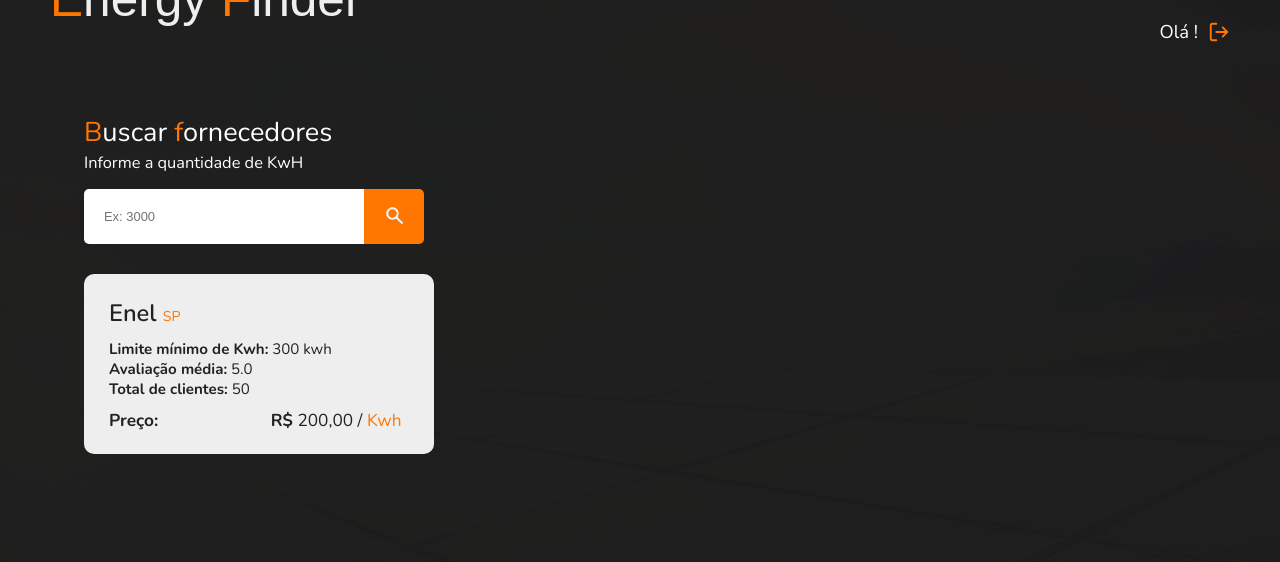
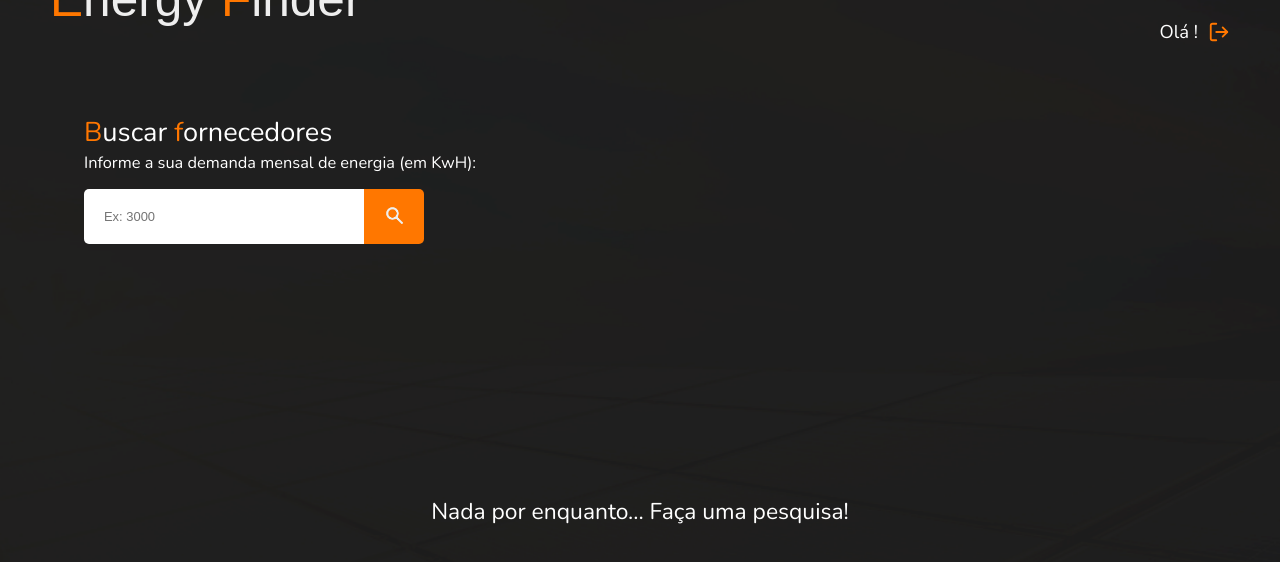
Before and after one commit to Energy-Finder/EnergyFinderWeb, a React (Create React App) app in the folder energy-finder-web/: page /home in a window 1280 px wide. Shown: the top 562 px of the page. Built offline with nearby package versions, Linux system fonts and the light colour scheme; sample sign-in values are in the browser's storage; the HTML template or start-up script is replaced by a standard one; a web font is replaced by a local one.

Commit message:
refactor: adjusts on get providers function and input search structure

```diff
--- a/energy-finder-web/src/pages/Home/index.jsx
+++ b/energy-finder-web/src/pages/Home/index.jsx
@@ -2,6 +2,7 @@ import React, { useState, useEffect } from "react";
 import { useNavigate } from 'react-router-dom';
 import searchIcon from '../../imgs/icons/search-solid.png';
 import logoutIcon from '../../imgs/icons/log-out.svg';
+import api from "../../utils/api";
 import '../global.css';
 import './style.css';
 
@@ -11,9 +12,12 @@ function Home() {
 
     const [userName, setUserName] = useState('');
     const [token, setToken] = useState(localStorage.getItem('token'));
+    const [providers, setProviders] = useState([]);
+    const [kwh, setKwh] = useState('');
+    const [notFoundMsg, setNotFoundMsg] = useState('Nada por enquanto... Faça uma pesquisa!')
 
     const checkAuth = function () {
-        if(!token) {
+        if (!token) {
             logout();
         } else {
             setUserName(userData.userName);
@@ -24,6 +28,30 @@ function Home() {
         localStorage.removeItem('@dataUser');
         localStorage.removeItem('token');
         navigate('/');
+    }
+
+    const getProviders = async function (event) {
+        event.preventDefault();
+
+        try {
+            const { data } = await api.get(`/provider/${kwh}`, {
+                headers: {
+                    'x-access-token': token
+                }
+            });
+
+            if (data.data.length > 0) {
+                setProviders(data.data);
+            } else {
+                setProviders([]);
+                setNotFoundMsg('Nenhum fornecedor encontrado para a sua demanda :(');
+            }
+        } catch (error) {
+            console.error(error);
+            if (error.response.status == 401) {
+                alert('Sua sessão expirou. Realize login de novo');
+            }
+        }
     }
 
     useEffect(() => {
@@ -43,28 +71,36 @@ function Home() {
             <section className="home-container">
                 <div className="search-box">
                     <p className="search-provider-label"><span>B</span>uscar <span>f</span>ornecedores</p>
-                    <p className="kwh-label">Informe a quantidade de KwH</p>
-                    <div className="input-search-row">
-                        <input type="text" placeholder="Ex: 3000" />
-                        <button><img src={searchIcon} height="25" width="25" /></button>
-                    </div>
+                    <p className="kwh-label">Informe a sua demanda mensal de energia (em KwH):</p>
+                    <form className="input-search-form" onSubmit={e => getProviders(e)}>
+                        <input type="text" required placeholder="Ex: 3000" onChange={e => setKwh(e.target.value)} />
+                        <button type="submit"><img src={searchIcon} height="25" width="25" /></button>
+                    </form>
+                    {providers &&
+                        providers.map((provider) =>
                             <div className="providers-list">
-                        <div className="card">
-                            <p className="provider-name">Enel <span>SP</span></p>
+                                <div className="card" key={provider.providerId}>
+                                    <p className="provider-name">{provider.providerName} <span>{provider.providerUf}</span></p>
                                     <p className="provider-average">
-                                <b>Limite mínimo de Kwh:</b> 300 kwh
+                                        <b>Limite mínimo de Kwh:</b> {provider.providerKwhLimit}
                                     </p>
                                     <p className="provider-average">
-                                <b>Avaliação média:</b> 5.0
+                                        <b>Avaliação média:</b> {provider.providerAverageRating}
                                     </p>
                                     <p className="provider-clients">
-                                <b>Total de clientes:</b> 50</p>
+                                        <b>Total de clientes:</b> {provider.providerClientsTotal}</p>
                                     <div className="price-div">
                                         <h1 className="provider-price">Preço:</h1>
-                                <p className="provider-price"><b>R$</b> 200,00 / <span>Kwh</span></p>
+                                        <p className="provider-price"><b>R$</b> {provider.providerKwhPrice} / <span>Kwh</span></p>
                                     </div>
                                 </div>
                             </div>
+                        )}
+                    {providers.length < 1 &&
+                       <div className="not-found-providers">
+                           <p>{notFoundMsg}</p>
+                       </div>
+                    }
                 </div>
             </section>
         </section>
--- a/energy-finder-web/src/pages/Home/style.css
+++ b/energy-finder-web/src/pages/Home/style.css
@@ -76,37 +76,49 @@
     font-size: 3.8ch;
 }
 
-.home-body .home-container .search-box .input-search-row {
+.home-body .home-container .search-box .input-search-form {
     display: flex;
     flex-direction: row;
     margin-top: 15px;
 }
 
-.home-body .home-container .search-box .input-search-row input {
+.home-body .home-container .search-box .input-search-form input {
     width: 280px;
     margin-bottom: 0px;
     border-top-right-radius: 0px;
     border-bottom-right-radius: 0px;
 }
 
-.home-body .home-container .search-box .input-search-row button {
+.home-body .home-container .search-box .input-search-form button {
     width: 60px;
     margin-bottom: 0px;
     border-top-left-radius: 0px;
     border-bottom-left-radius: 0px;
 }
 
-.home-body .home-container .search-box .input-search-row button:hover {
+.home-body .home-container .search-box .input-search-form button:hover {
     background-color: var(--secondary-orange);
 }
 
-.home-body .home-container .search-box .providers-list {
+.home-body .home-container .search-box .providers-list,
+.home-body .home-container .search-box .not-found-providers {
     display: flex;
     width: 100%;
     height: 100%;
     margin-top: 5px;
     flex-wrap: wrap;
     overflow-x: auto;
+}
+
+.home-body .home-container .search-box .not-found-providers {
+    height: 100vh;
+    justify-content: center;
+    align-items: center;
+    animation: fade-in 0.5s;
+}
+
+.home-body .home-container .search-box .not-found-providers p {
+    font-size: 5.3ch;
 }
 
 .home-body .home-container .search-box .providers-list .card {
@@ -121,6 +133,7 @@
     box-sizing: border-box;
     background-color: var(--white);
     color: var(--gray);
+    animation: fade-in 0.5s;
 }
 
 .home-body .home-container .search-box .providers-list .card .provider-name {
```
Lines whose indentation alone changed are shown as unchanged.
